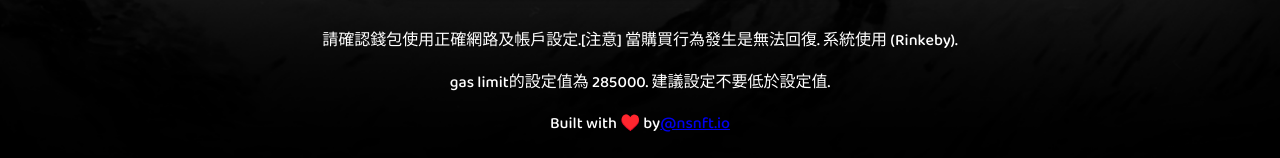
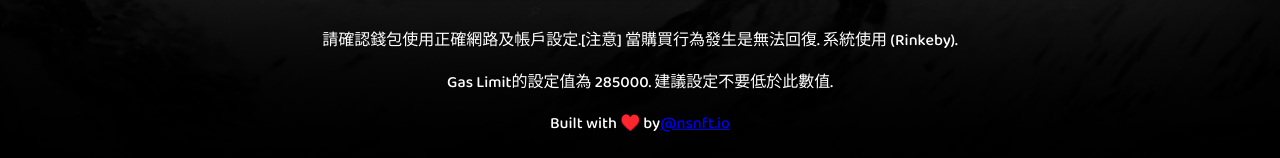
Before and after one commit to Walter73BC/ns721atest_zh, a React (Create React App) app: page / in a window 1280 px wide. Shown: the part 639-797 px from the top of the page. Built offline with nearby package versions, Linux system fonts and the light colour scheme.

Commit message:
Update Home.js

```diff
--- a/src/Home.js
+++ b/src/Home.js
@@ -434,7 +434,7 @@ const Home = () => {
               color: "var(--primary-text)",
             }}
           >
-            gas limit的設定值為 {CONFIG.GAS_LIMIT}. 建議設定不要低於設定值.
+            Gas Limit的設定值為 {CONFIG.GAS_LIMIT}. 建議設定不要低於此數值.
             <s.SpacerSmall />
             Built with <span role="img" aria-label="love">♥️</span> by
             <a target="_blank" rel="noopener noreferrer" href="https://nsnft.io">@nsnft.io</a>
```
